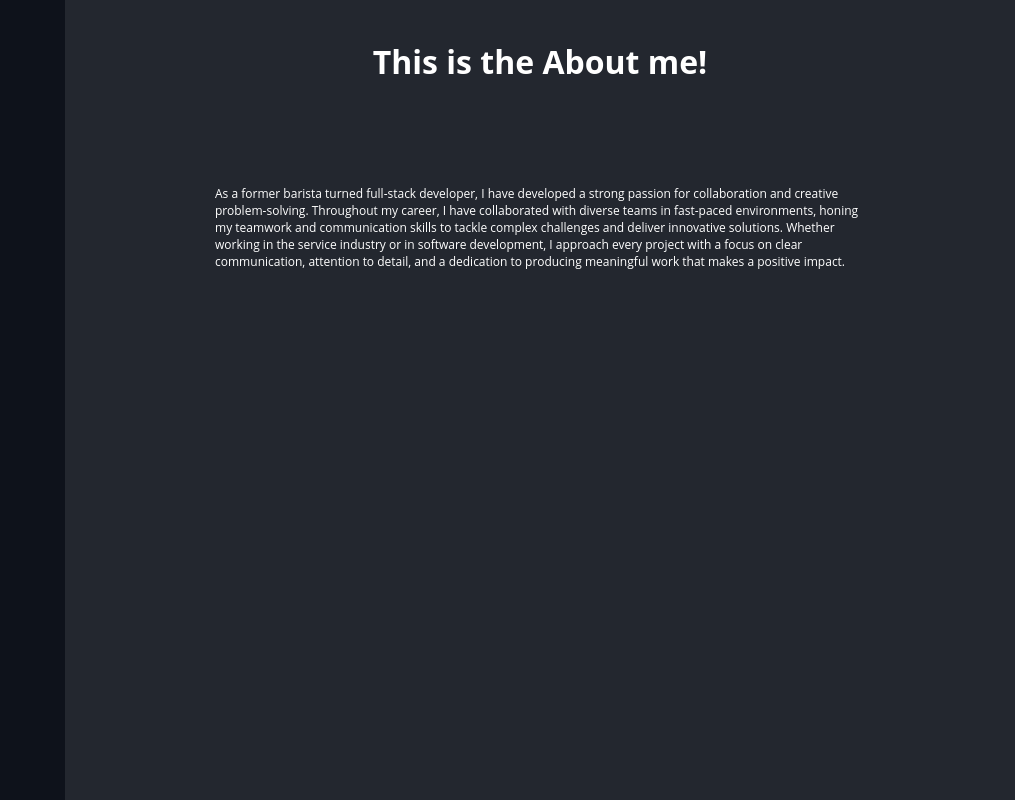
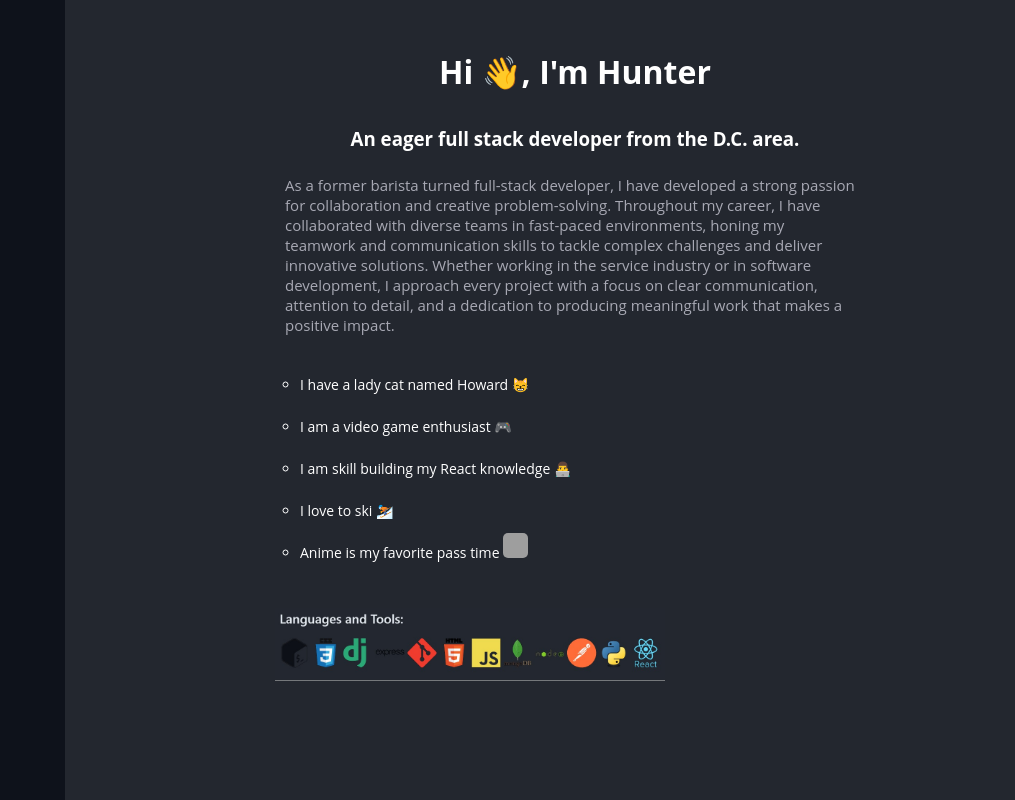
Before and after one commit to HeyThatsNeat/HeyThatsNeat.github.io, a plain HTML site: page about.html in a window 1280 px wide. Shown: the full height of the page, 265-1280 px from the left. Drawn offline with Linux system fonts and the light colour scheme; grey boxes are pictures that could not be loaded.

Commit message:
add about page contents including picture

```diff
--- a/about.html
+++ b/about.html
@@ -26,7 +26,7 @@
         <nav class="nav-menu navbar">
           <ul>
             <li>
-              <a class="nav-a" href="/index.html">
+              <a class="index-a" href="/index.html">
                 <img class="home-img" src="/css/images/nav-bar/home-icon.png" alt="home icon">
                 <span>
                   Home
@@ -34,7 +34,7 @@
               </a>
             </li>
             <li>
-              <a class="nav-a" href="/my-work.html">
+              <a class="my-work-a" href="/my-work.html">
                 <img class="project-img" src="/css/images/nav-bar/project-icon.png" alt="project icon">
                 <span>
                   Projects
@@ -42,7 +42,7 @@
               </a>
             </li>
             <li>
-              <a class="nav-a" href="/about.html">
+              <a class="about-a" href="/about.html">
                 <img class="about-img" src="/css/images/nav-bar/about-me-icon.png" alt="about icon">
                 <span>
                   About
@@ -50,7 +50,7 @@
               </a>
             </li>
             <li>
-              <a class="nav-a" href="/contact.html">
+              <a class="contact-a" href="/contact.html">
                 <img class="contact-img" src="/css/images/nav-bar/contact-icon.png" alt="contact icon">
                 <span>
                   Contact Me
@@ -62,10 +62,20 @@
       </div>
     </header>
 
-    <h1 class="about-me-h1">This is the About me!</h1>
+    <h1 class="about-me-h1">Hi 👋, I'm Hunter</h1>
+    <h3 class="about-me-h3"> An eager full stack developer from the D.C. area.</h3>
     <div class="about-div">
       <p class="brand-statement-p">As a former barista turned full-stack developer, I have developed a strong passion for collaboration and creative problem-solving. Throughout my career, I have collaborated with diverse teams in fast-paced environments, honing my teamwork and communication skills to tackle complex challenges and deliver innovative solutions. Whether working in the service industry or in software development, I approach every project with a focus on clear communication, attention to detail, and a dedication to producing meaningful work that makes a positive impact.</p>
+      <ul class="list-ul">
+        <li>I have a lady cat named Howard 😸 </li>
+        <li>I am a video game enthusiast 🎮</li>
+        <li>I am skill building my React knowledge 👨‍💻</li>
+        <li>I love to ski ⛷️</li>
+        <li>Anime is my favorite pass time
+          <img class="anime-img" src="https://cdn3.emoji.gg/emojis/7689-vsign.png" width="64px" height="64px" alt="vsign">
+        </li>
+      </ul>
+      <img class="languages-img" src="/css/images/about/languages.jpeg" alt="languages and tools">
     </div>
-
   </body>
 </html>
--- a/css/about.css
+++ b/css/about.css
@@ -1,20 +1,55 @@
 .about-div {
   display: flex;
   justify-content: center;
+  flex-direction: column;
   margin-left: 480px;
   margin-right: 150px;
-  margin-top: 90px;
   text-align: center;
-  color: white;
+  color: #a8a9b4;
 }
 
-.about-me-h1 {
+.about-me-h1, .about-me-h3 {
   color: white;
-  margin: 40px 150px 40px 480px;
+  margin: 50px 150px 33px 550px;
   text-align: center;
 }
 
+.about-me-h3 {
+  margin: 0 150px 0 550px;
+}
+
+.languages-img {
+  width: 60%;
+  margin-left: 60px;
+  margin-top: 20px;
+}
+
 .brand-statement-p {
-  font-size: 12px;
+  font-size: 15px;
   text-align: start;
+  margin-top: 24px;
+  margin-right: 10px;
+  margin-left: 70px;
 }
+
+.list-ul {
+  color: white;
+  list-style-type: circle;
+  display: block;
+  font-size: 14px;
+  text-align: start;
+  margin-block-start: 1em;
+  margin-block-end: 1em;
+  margin-inline-start: 0px;
+  margin-inline-end: 0px;
+  padding-inline-start: 30px;
+  margin-right: 100px;
+  margin-left: 55px;
+  line-height: 3;
+}
+
+.anime-img {
+  width: 25px;
+  height: 25px;
+  border-radius: 5px;
+}
--- a/css/my-work.css
+++ b/css/my-work.css
@@ -2,6 +2,7 @@
   text-align: center;
   color: azure;
   margin-left: 330px;
+  margin-top: 50px;
 }
 
 h4 {
--- a/css/style.css
+++ b/css/style.css
@@ -116,7 +116,8 @@ li {
   text-align: -webkit-match-parent;
 }
 
-.nav-a {
+.index-a, .about-a,
+.my-work-a, .contact-a {
   display: flex;
   align-items: center;
   color: #a8a9b4;
```
Also changed, not shown: contact.html (+4 -4 lines), index.html (+4 -4 lines), my-work.html (+4 -4 lines), css/images/about/languages.jpeg (added).
